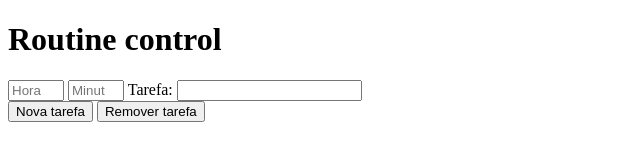
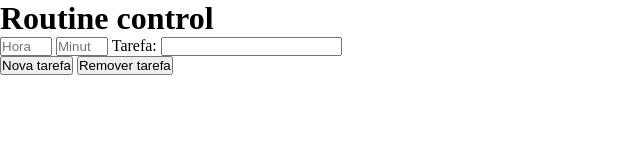
Before and after one commit to viniciustixu/InternalVoice, a plain HTML site: page index.html in a window 1280 px wide. Shown: the whole page, without its empty margins (0-640 px from the left). Drawn offline with Linux system fonts and the light colour scheme.

Commit message:
Dando inicio ao CSS

```diff
--- /dev/null
+++ b/estilos/indexStyle.css
@@ -0,0 +1,5 @@
+* {
+    margin: 0;
+    padding: 0;
+    box-sizing: border-box;
+}
--- a/index.html
+++ b/index.html
@@ -4,19 +4,21 @@
     <meta charset="UTF-8">
     <meta http-equiv="X-UA-Compatible" content="IE=edge">
     <meta name="viewport" content="width=device-width, initial-scale=1.0">
+    <link rel="stylesheet" href="estilos/indexStyle.css">
     <title>InternalVoice</title>
 </head>
 <body onload="resgatandoLocalStorage()">
     <h1>Routine control</h1>
 
     <div id="container">
-        <div>
+        <div class="item">
             <input type="number" name="nHora1" id="hora1" max="23" min="0" placeholder="Hora">
             <input type="number" name="nMinuto1" id="minuto1" max="59" min="0" placeholder="Minuto">
             <label for="texto1">Tarefa:</label>
             <input type="text" name="nTexto1" id="texto1">
         </div>
     </div>
+
     <input type="button" value="Nova tarefa" onclick="adicionarNovaTarefa()">
     <input type="button" value="Remover tarefa" onclick="removerTarefa()">
 
--- a/scripts/script.js
+++ b/scripts/script.js
@@ -33,7 +33,8 @@ function executarEmHorarioEspecifico(hora, minuto, funcao) {
 
 function criarDiv(hora, minuto) {
 
-  const novaDiv = document.createElement("div");
+  const novaDiv = document.createElement("div")
+  novaDiv.className = "item"
 
   const inputHora = document.createElement("input");
   inputHora.type = "number";
@@ -142,7 +143,7 @@ function resgatandoLocalStorage() {
   }
 }
 
-// Removendo ultima tarefa
+// Remover ultima tarefa
 
 function removerTarefa() {
   let container = document.getElementById('container');
```
